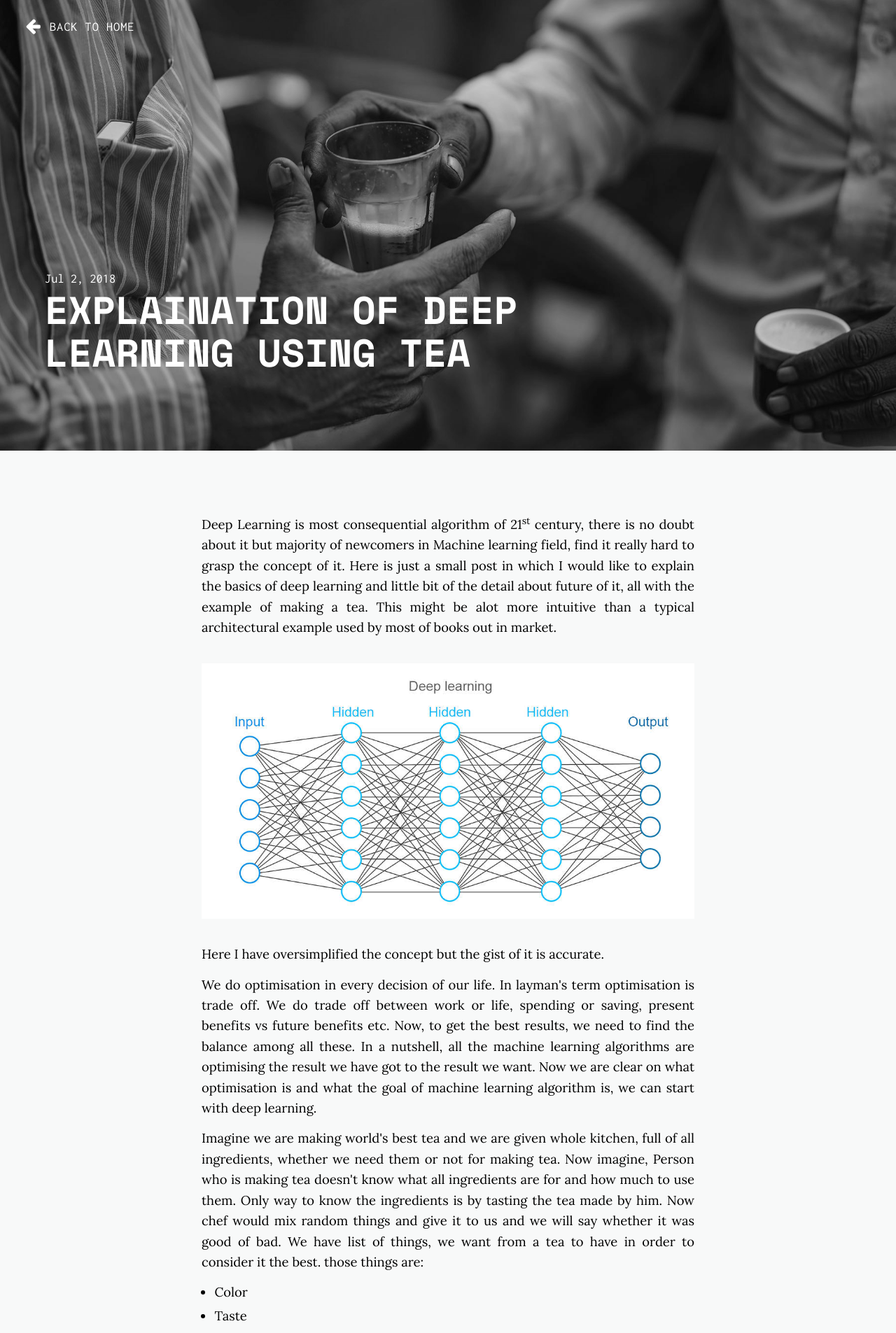
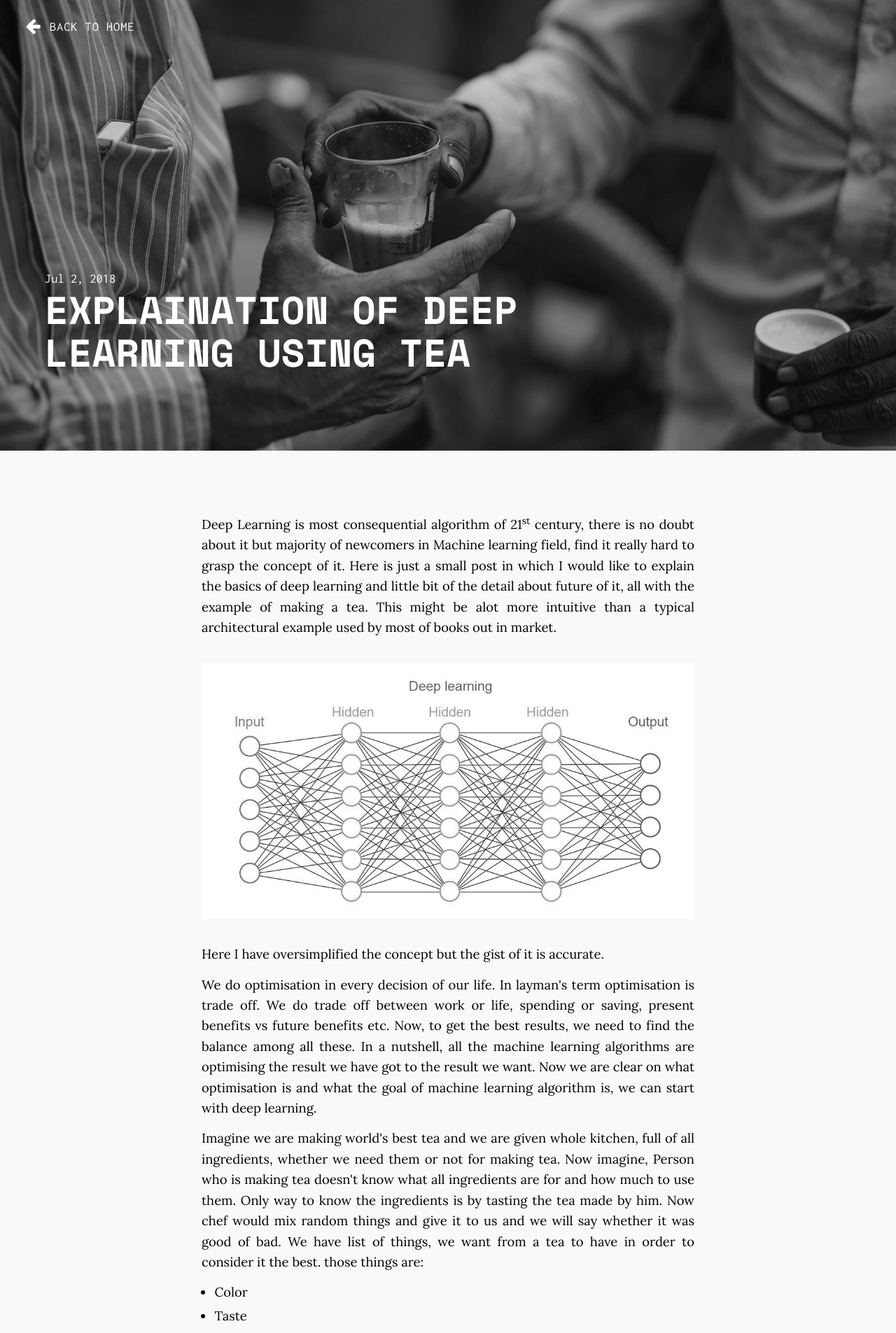
Before and after one commit to daftengineer/daftengineer.github.io, a Jekyll site: the page built from _posts/2018-07-02-deeplearning-chai.markdown, in a window 1280 px wide. Shown: the top 1905 px of the page at 70% size. Built offline with Jekyll 4.4.1, drawn with Linux system fonts in a browser that asks for light colours; nearby versions of some CDN libraries.

Commit message:
Update _components.scss

```diff
--- a/_sass/_components.scss
+++ b/_sass/_components.scss
@@ -442,6 +442,8 @@
 
   img {
     margin: 2em 0;
+    -webkit-filter: grayscale(100%); /* Safari 6.0 - 9.0 */
+    filter: grayscale(100%);
   }
 
   figure {
```
